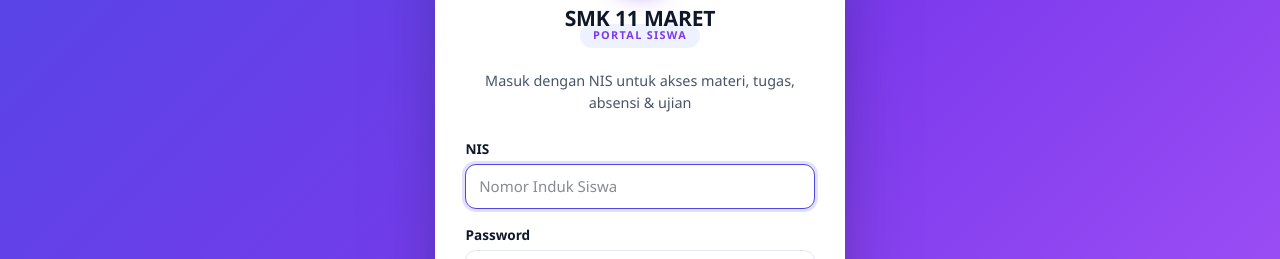
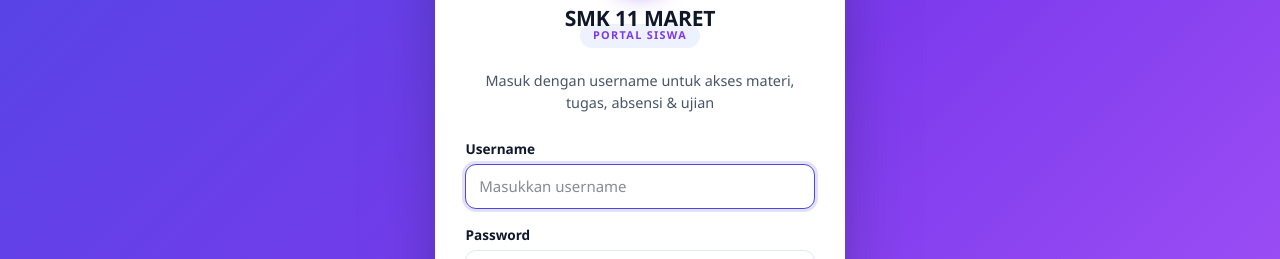
Before and after one commit to nakgamers/elearning-smk11maret, a Next.js app in the folder web/: page /login in a window 1280 px wide. Shown: the part 237-496 px from the top of the page. Built offline with nearby package versions, Linux system fonts and the light colour scheme.

Commit message:
feat(login): label NIS jadi Username di halaman login siswa
Siswa kini login pakai username SM1103 (bukan NIS angka), jadi label,
subtitle, placeholder, dan pesan error salah login disesuaikan. Logika
login tidak berubah (backend sudah menerima NIS atau username).

```diff
--- a/web/src/app/login/page.js
+++ b/web/src/app/login/page.js
@@ -3,7 +3,7 @@ import { useState } from 'react'
 import { useRouter } from 'next/navigation'
 import { api, setSession } from '../lib/api'
 
-// Login SISWA — NIS + password. Petugas (guru/admin) punya halaman sendiri.
+// Login SISWA — username + password. Petugas (guru/admin) punya halaman sendiri.
 export default function LoginSiswa() {
   const router = useRouter()
   const [form, setForm] = useState({ username: '', password: '' })
@@ -23,7 +23,7 @@ export default function LoginSiswa() {
         setErr('Ini akun petugas (guru/admin). Gunakan menu "Login Guru & Admin".')
       }
     } catch (e) {
-      setErr(e.message === 'Unauthorized' ? 'NIS atau password salah.' : e.message)
+      setErr(e.message === 'Unauthorized' ? 'Username atau password salah.' : e.message)
     } finally {
       setLoading(false)
     }
@@ -35,13 +35,13 @@ export default function LoginSiswa() {
         <div className="auth-logo">11</div>
         <h1>SMK 11 MARET</h1>
         <span className="auth-badge">Portal Siswa</span>
-        <div className="auth-sub">Masuk dengan NIS untuk akses materi, tugas, absensi & ujian</div>
+        <div className="auth-sub">Masuk dengan username untuk akses materi, tugas, absensi & ujian</div>
 
         <form onSubmit={submit} autoComplete="off">
           <div className="field">
-            <label htmlFor="nis">NIS</label>
-            <input type="text" id="nis" value={form.username} autoFocus
-              placeholder="Nomor Induk Siswa" required
+            <label htmlFor="username">Username</label>
+            <input type="text" id="username" value={form.username} autoFocus
+              placeholder="Masukkan username" required
               onChange={(e) => setForm({ ...form, username: e.target.value })} />
           </div>
           <div className="field">
```
